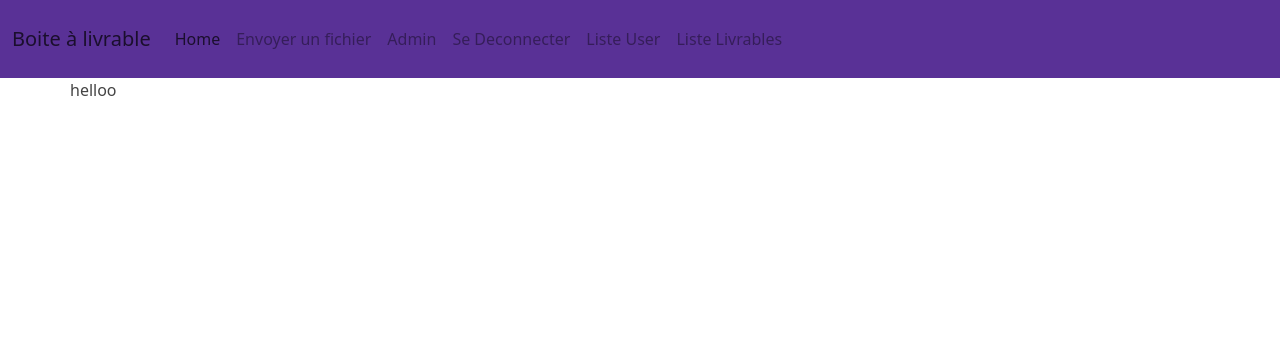
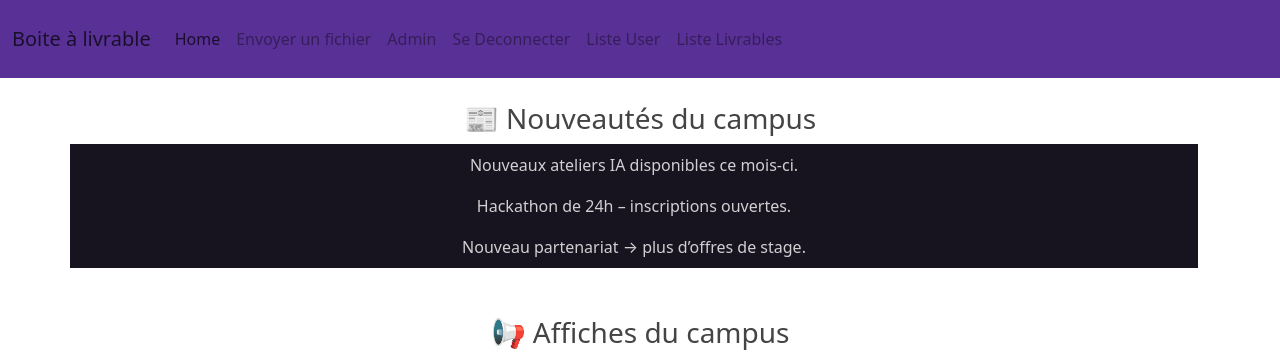
Before and after one commit to cerise08/projet-boite, a PHP site: page /index.php in a window 1280 px wide. Shown: the top 355 px of the page. Run offline with PHP 8.4, Linux system fonts and the light colour scheme; the visitor is signed in with stand-in values (Sample User, id 1).

Commit message:
Correctif

```diff
--- a/Deconnexion.php
+++ /dev/null
@@ -1,5 +0,0 @@
-<?php
-$_SESSION = array();
-session_destroy();
-header('Location:index.php');
-?>
--- /dev/null
+++ b/deconnexion.php
@@ -0,0 +1,5 @@
+<?php
+    $_SESSION = array();
+    session_destroy();
+    header("Location: connexion.php");
+?>
--- a/header.php
+++ b/header.php
@@ -31,7 +31,7 @@
           <a class="nav-link" href="">'.$role.'</a>
         </li>
         <li class="nav-item">
-          <a class="nav-link" href="index.php?page=Deconnexion">Se Deconnecter</a>
+          <a class="nav-link" href="index.php?page=deconnexion">Se Deconnecter</a>
         </li>';
         if ($_SESSION['role'] == 'Admin') {;
           echo ' <li class="nav-item">
--- a/home.php
+++ b/home.php
@@ -1 +1,36 @@
-helloo
+<?php
+// si la session n'est pas démarré alors le faire
+if (session_status() === PHP_SESSION_NONE) {
+    session_start();
+  }
+
+// Vérifier si le rôle est défini
+if (!isset($_SESSION['role'])) {
+    $_SESSION['role'] = 'user';
+}
+
+// Vérifier si l'utilisateur est connecté
+if (!isset($_SESSION['connected']) || $_SESSION['connected'] !== true) {
+    exit;
+}
+
+if ($_SESSION['role'] == 'admin') {
+    header("Location: index.php?page=admin");
+    exit();
+}
+
+?>
+<h3 class="mt-4">📰 Nouveautés du campus</h3>
+    <ul class="list-group mb-4">
+        <li class="list-group-item">Nouveaux ateliers IA disponibles ce mois-ci.</li>
+        <li class="list-group-item">Hackathon de 24h – inscriptions ouvertes.</li>
+        <li class="list-group-item">Nouveau partenariat → plus d’offres de stage.</li>
+    </ul>
+
+    <!-- Affiches style campus -->
+    <h3 class="mt-4">📢 Affiches du campus</h3>
+    <div class="d-flex gap-3 flex-wrap mb-4">
+        <img class="img-fluid rounded" style="width:300px" src="https://source.unsplash.com/400x200/?coding">
+        <img class="img-fluid rounded" style="width:300px" src="https://source.unsplash.com/400x200/?students">
+        <img class="img-fluid rounded" style="width:300px" src="https://source.unsplash.com/400x200/?presentation">
+    </div>
```
Also changed, not shown: 1 other file.
